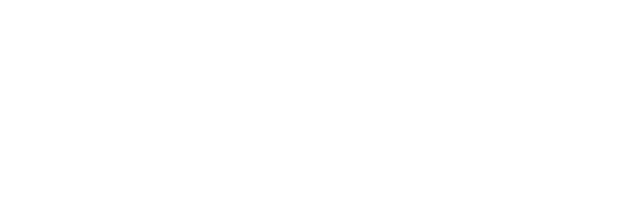
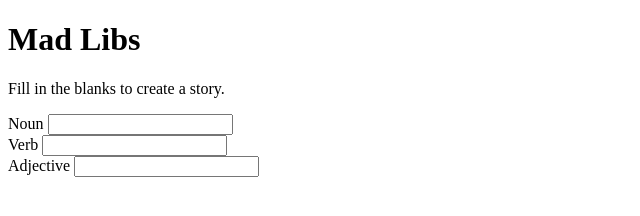
Before and after one commit to 202212-GIZ-YE-FEW/mad-libs-updated-to-pro, a plain HTML site: page index.html in a window 1280 px wide. Shown: the whole page, without its empty margins (0-640 px from the left). Drawn offline with Linux system fonts and the light colour scheme.

Commit message:
Initial commit.

```diff
--- a/index.html
+++ b/index.html
@@ -1,17 +1,36 @@
 <!DOCTYPE html>
 <html>
+
 <head>
   <meta charset="utf-8">
   <meta name="viewport" content="width=device-width">
-    <title>repl.it</title>
+  <title>Mad Libs</title>
   <link href="style.css" rel="stylesheet" type="text/css" />
 </head>
+
 <body>
   <div class='madLibsEdit'>
+    <h1>Mad Libs</h1>
+    <p>Fill in the blanks to create a story.</p>
+    <form>
+      <div class='madLibsInput'>
+        <label for='noun'>Noun</label>
+        <input type='text' id='noun' name='noun'>
+      </div>
+      <div class='madLibsInput'>
+        <label for='verb'>Verb</label>
+        <input type='text' id='verb' name='verb'>
+      </div>
+      <div class='madLibsInput'>
+        <label for='adjective'>Adjective</label>
+        <input type='text' id='adjective' name='adjective'>
+      </div>
+    </form>
   </div>
   <div class='madLibsPreview'>
   </div>
   <script src="do-not-touch.js"></script>
   <script src="madlibs.js"></script>
 </body>
+
 </html>
```
Lines whose indentation alone changed are shown as unchanged.
